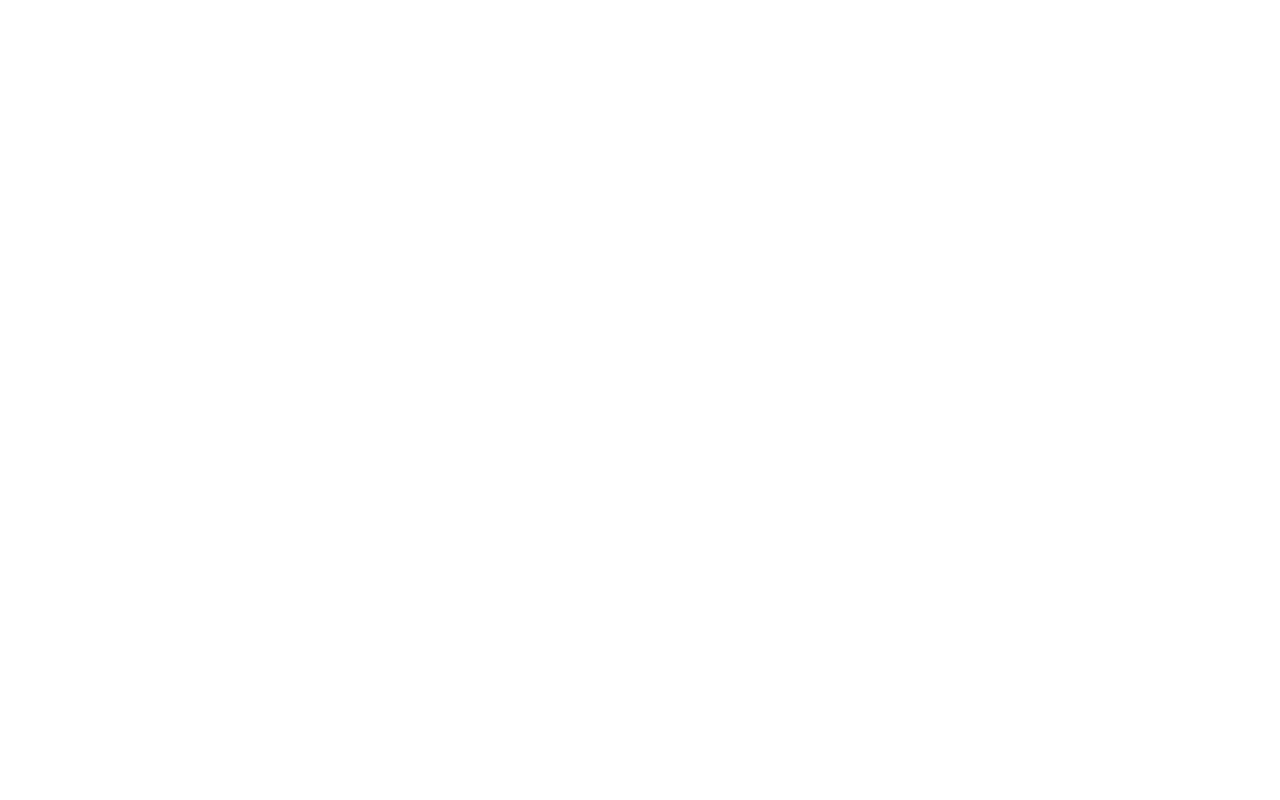
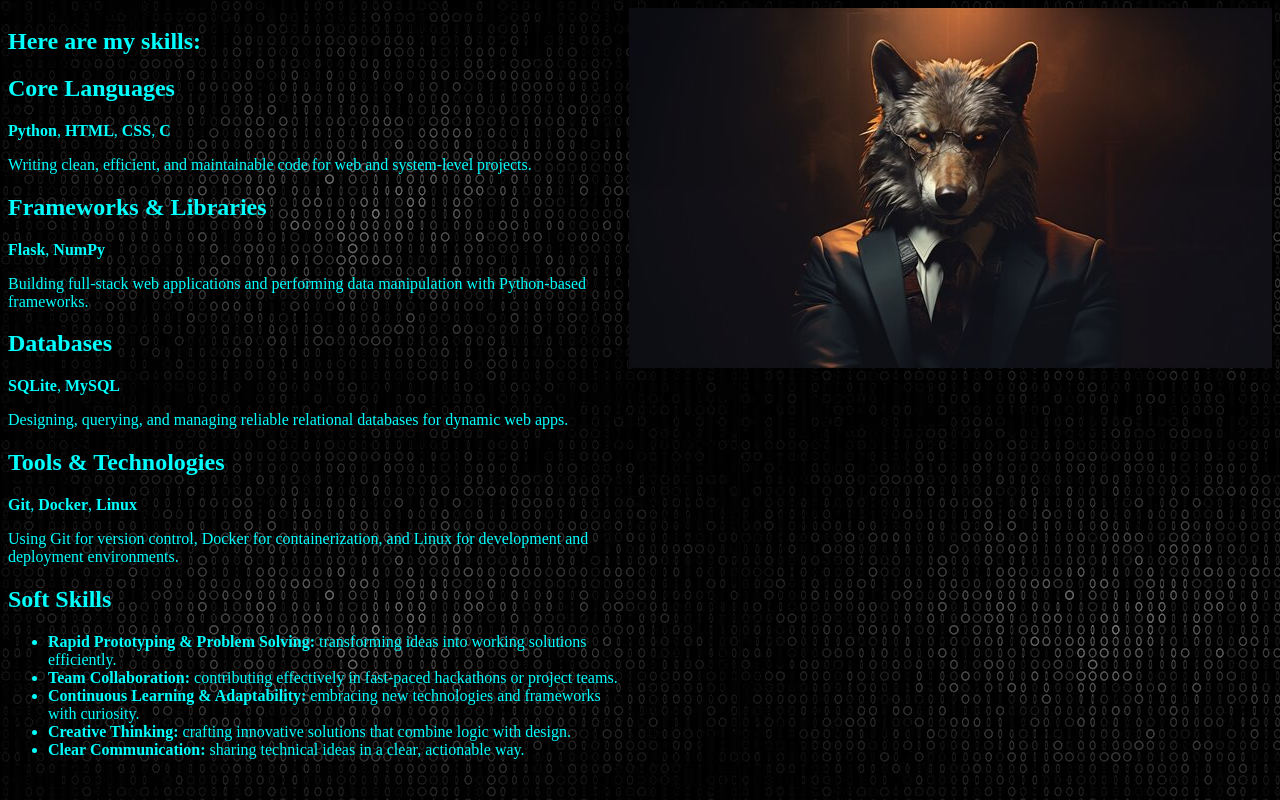
Before and after one commit to kennedykalawa/Portfolio, a plain HTML site: page Mon(10th)-Personal portfolio/Skills.html in a window 1280 px wide. Drawn offline with Linux system fonts and the light colour scheme.

Commit message:
skills page

```diff
--- a/Mon(10th)-Personal portfolio/Skills.html
+++ b/Mon(10th)-Personal portfolio/Skills.html
@@ -3,9 +3,57 @@
 <head>
     <meta charset="UTF-8">
     <meta name="viewport" content="width=device-width, initial-scale=1.0">
-    <title>Document</title>
+    <title>Skills</title>
+    <style>
+        body{
+            background-image: url("./4.avif");
+            display: flex;
+        }
+        section{
+            color: aqua;
+        }
+    </style>
 </head>
 <body>
+    <section>
+        <h1>Here are my skills:</h1>
 
+        <div class="core">
+
+      <h2>Core Languages</h2>
+      <p><strong>Python</strong>, <strong>HTML</strong>, <strong>CSS</strong>, <strong>C</strong> </p>
+      <p>Writing clean, efficient, and maintainable code for web and system-level projects.</p>
+
+        </div>
+    <div>
+       <h2>Frameworks & Libraries</h2>
+      <p><strong>Flask</strong>, <strong>NumPy</strong></p>
+      <p>Building full-stack web applications and performing data manipulation with Python-based frameworks.</p>
+    </div>
+    <div>
+      <h2>Databases</h2>
+      <p><strong>SQLite</strong>, <strong>MySQL</strong></p>
+      <p>Designing, querying, and managing reliable relational databases for dynamic web apps.</p>
+
+    </div>
+    <div>
+        <h2>Tools & Technologies</h2>
+      <p><strong>Git</strong>, <strong>Docker</strong>, <strong>Linux</strong></p>
+      <p>Using Git for version control, Docker for containerization, and Linux for development and deployment environments.</p>
+    </div>
+    <div>
+        <h2>Soft Skills</h2>
+      <ul>
+        <li><strong>Rapid Prototyping & Problem Solving:</strong> transforming ideas into working solutions efficiently.</li>
+        <li><strong>Team Collaboration:</strong> contributing effectively in fast-paced hackathons or project teams.</li>
+        <li><strong>Continuous Learning & Adaptability:</strong> embracing new technologies and frameworks with curiosity.</li>
+        <li><strong>Creative Thinking:</strong> crafting innovative solutions that combine logic with design.</li>
+        <li><strong>Clear Communication:</strong> sharing technical ideas in a clear, actionable way.</li>
+      </ul>
+    </div>
+    </section>
+    <section>
+        <img src="./2.jpg" alt="me">
+    </section>
 </body>
 </html>
```
Also changed, not shown: Mon(10th)-Personal portfolio/About.html (+22 -1 lines).
